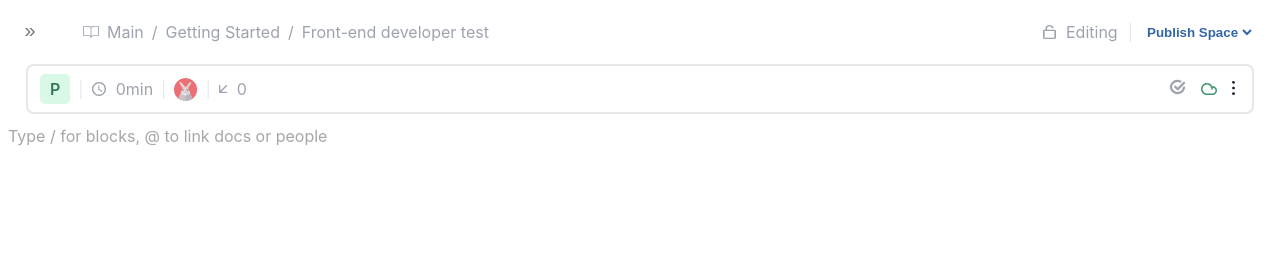
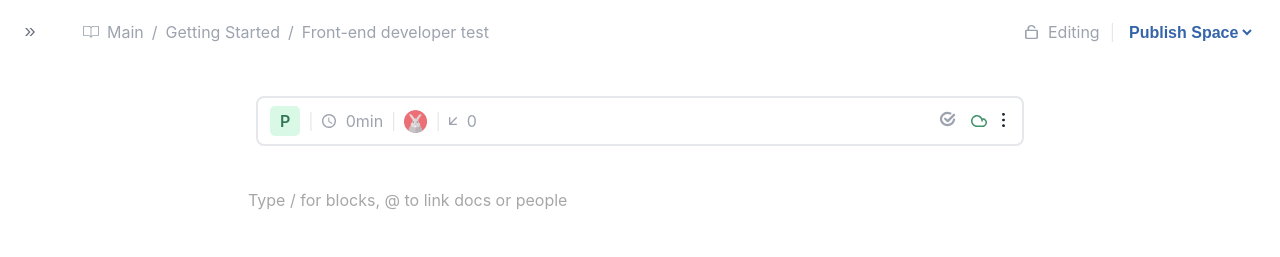
Before and after one commit to Olivier-Kango/Helpjuice_Front-End_test_project, a website with bundled scripts: page index.html in a window 1280 px wide. Built offline with nearby package versions, Linux system fonts and the light colour scheme.

Commit message:
Add main styling

```diff
--- a/index.html
+++ b/index.html
@@ -74,9 +74,8 @@
         </div>
       </div>
     </section>
+    <div id="app"></div>
   </main>
-
-  <div id="app"></div>
 
   <!-- JavaScript -->
   <script type="module" src="js/app.js"></script>
--- a/styles/style.css
+++ b/styles/style.css
@@ -84,6 +84,7 @@ header {
   background-color: transparent;
   cursor: pointer;
   font-weight: 700;
+  font-size: 1rem;
   color: #3565a9;
 }
 
@@ -165,6 +166,18 @@ header {
 
 .button:hover {
   transform: scale(1.1);
+}
+
+/* Main */
+main {
+  padding: 2rem 1rem;
+  width: 100%;
+  max-width: 800px;
+  margin: 0 auto;
+  display: flex;
+  flex-direction: column;
+  gap: 2rem;
+  flex-grow: 1;
 }
 
 .App h1 {
```
